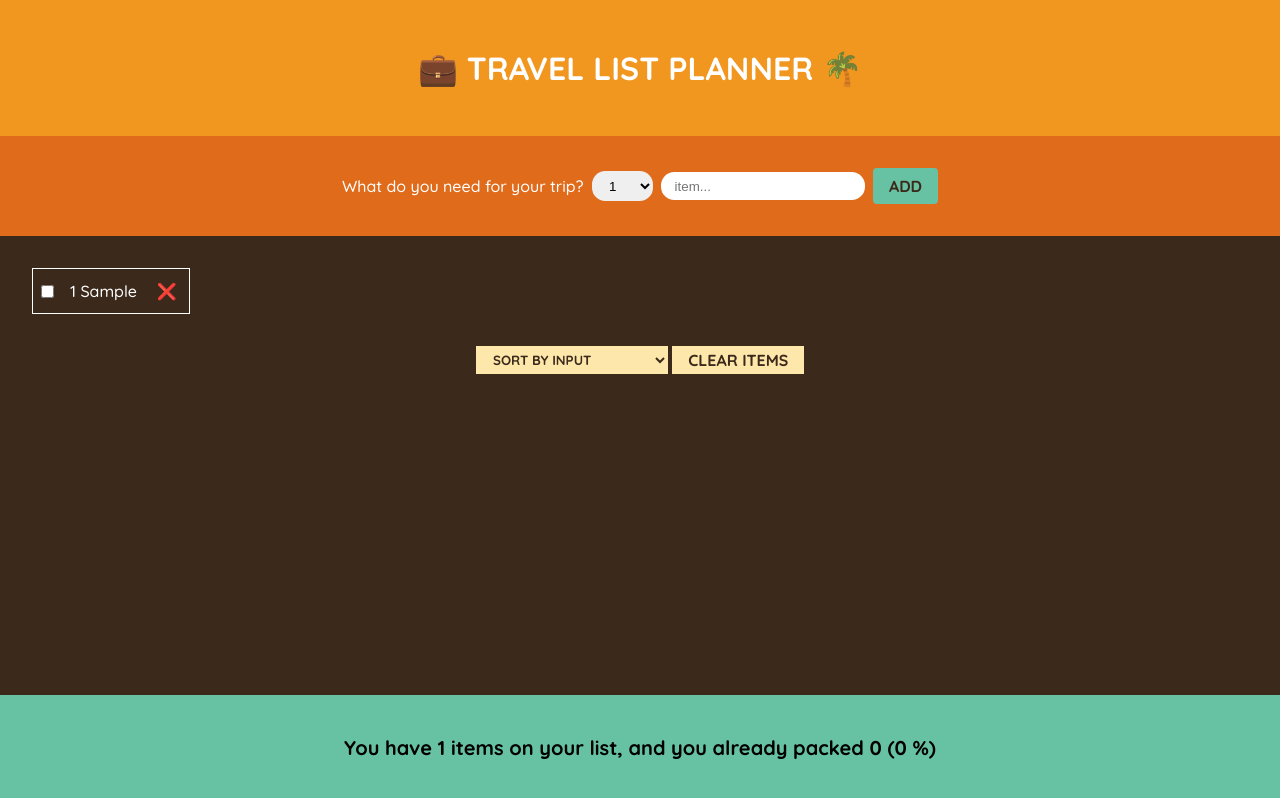
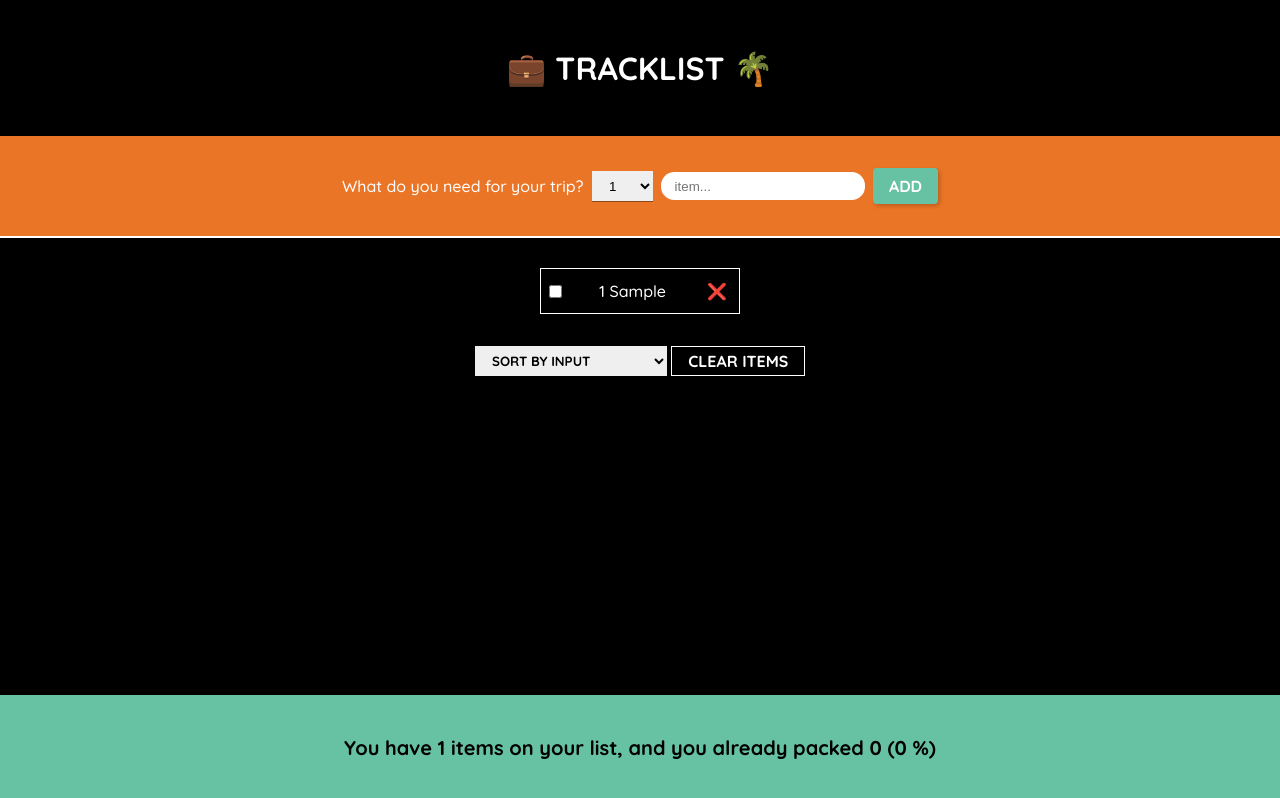
Before and after one commit to kurtrockx/TrackList, a React app: page / in a window 1280 px wide. Both pictures are taken after typing "Sample" into the empty fields and a click on the button "ADD". Built offline with nearby package versions, Linux system fonts and the light colour scheme.

Commit message:
reColoring

```diff
--- a/src/components/Header.js
+++ b/src/components/Header.js
@@ -1,4 +1,4 @@
 const Header = () => {
-  return <h1 className="header">💼 TRAVEL LIST PLANNER 🌴</h1>;
+  return <h1 className="header">💼 TRACKLIST 🌴</h1>;
 };
 export default Header;
--- a/src/index.css
+++ b/src/index.css
@@ -7,31 +7,31 @@
 }
 html {
   font-family: Quicksand;
-  background: #3b291b;
+  background: black;
   color: white;
 }
 button {
   all: unset;
   transition: all 0.1s linear;
 }
-select, button {
+select,
+button {
   cursor: pointer;
+}
+.app-container {
+  display: flex;
+  flex-direction: column;
 }
 .add-button {
   padding: 0.5em 1em;
   background: #67c1a3;
   border-radius: 0.25em;
-  color: #3b291b;
   font-weight: bold;
-}
-.app-container {
-  display: flex;
-  flex-direction: column;
+  box-shadow: 2px 2px 4px rgba(0, 0, 0, 0.2);
 }
 .header {
   font-size: 2rem;
   text-align: center;
-  background: #f19720;
   padding: 1.5em;
 }
 .form-container {
@@ -41,7 +41,8 @@ select, button {
   align-items: center;
   gap: 0.5em;
   padding: 2em;
-  background: #df6b1b;
+  background: #eb7526;
+  box-shadow: 0 1px 0 1px white;
 }
 .form-container input[type="text"],
 .form-container select {
@@ -50,20 +51,31 @@ select, button {
   padding: 0.5em 1em;
   border-radius: 1em;
 }
+.form-container select {
+  border-radius: unset;
+  box-shadow: 0 1px 0 rgba(0, 0, 0, 0.4);
+}
 .packing-list-container {
-  flex: 1;
+  max-width: 100%;
+  margin: auto;
   padding: 2em;
-  display: flex;
+  display: grid;
+  grid-template-columns: repeat(auto-fit, minmax(200px, 1fr));
   gap: 0.5em;
+  max-height: 50vh;
+  overflow: auto;
   list-style: none;
 }
 .item {
   display: flex;
+  justify-content: space-between;
   align-items: center;
   gap: 1em;
   border: 1px solid white;
   padding: 0.5em;
   cursor: default;
+  word-wrap: break-word;
+  word-break: break-all;
 }
 .item button {
   padding: 0.25em;
@@ -89,14 +101,15 @@ footer {
   border: unset;
   outline: none;
   padding: 0.25em 1em;
-  background: #fde7aa;
   text-transform: uppercase;
-  color: #3b291b;
   font-weight: bold;
   font-family: Quicksand;
 }
 .sort-container option {
   font-weight: bold;
+}
+.clear-items-button {
+  border: 1px solid white;
 }
 button:hover {
   translate: 0 -2px;
```
